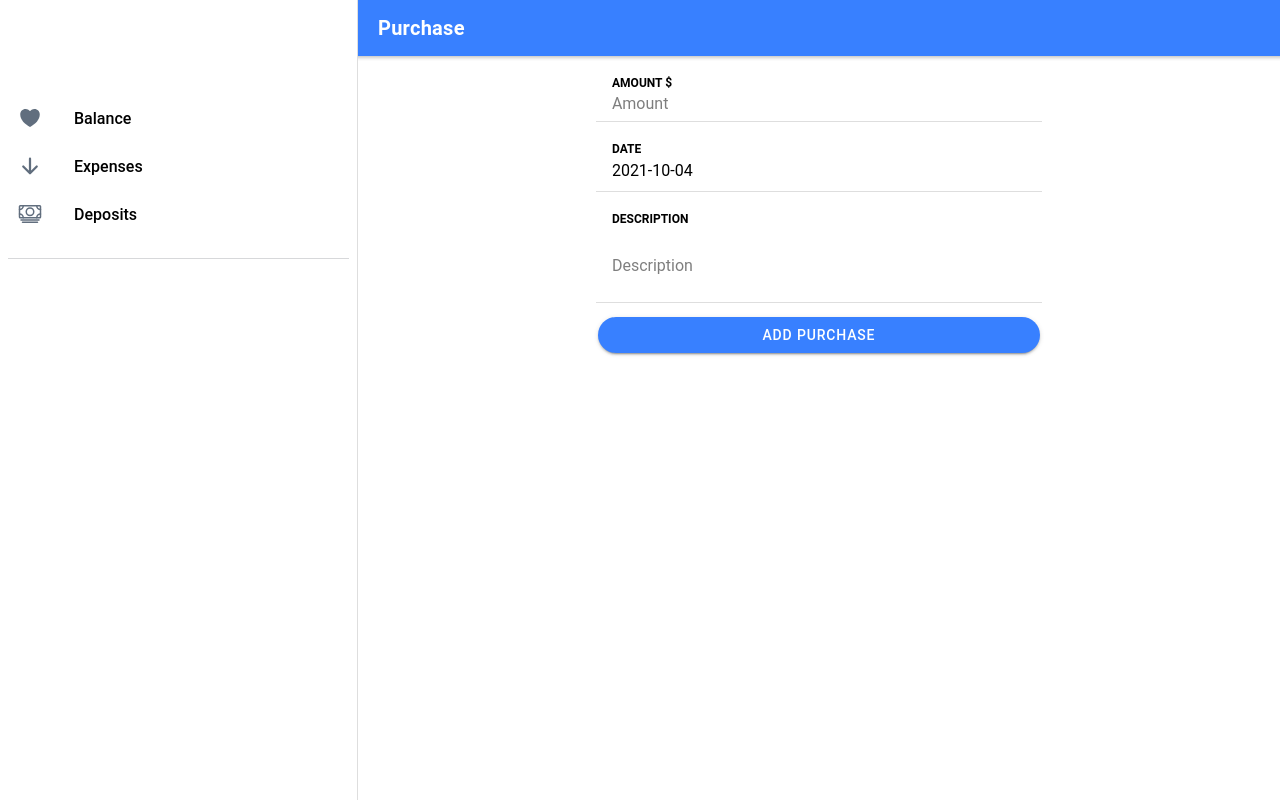
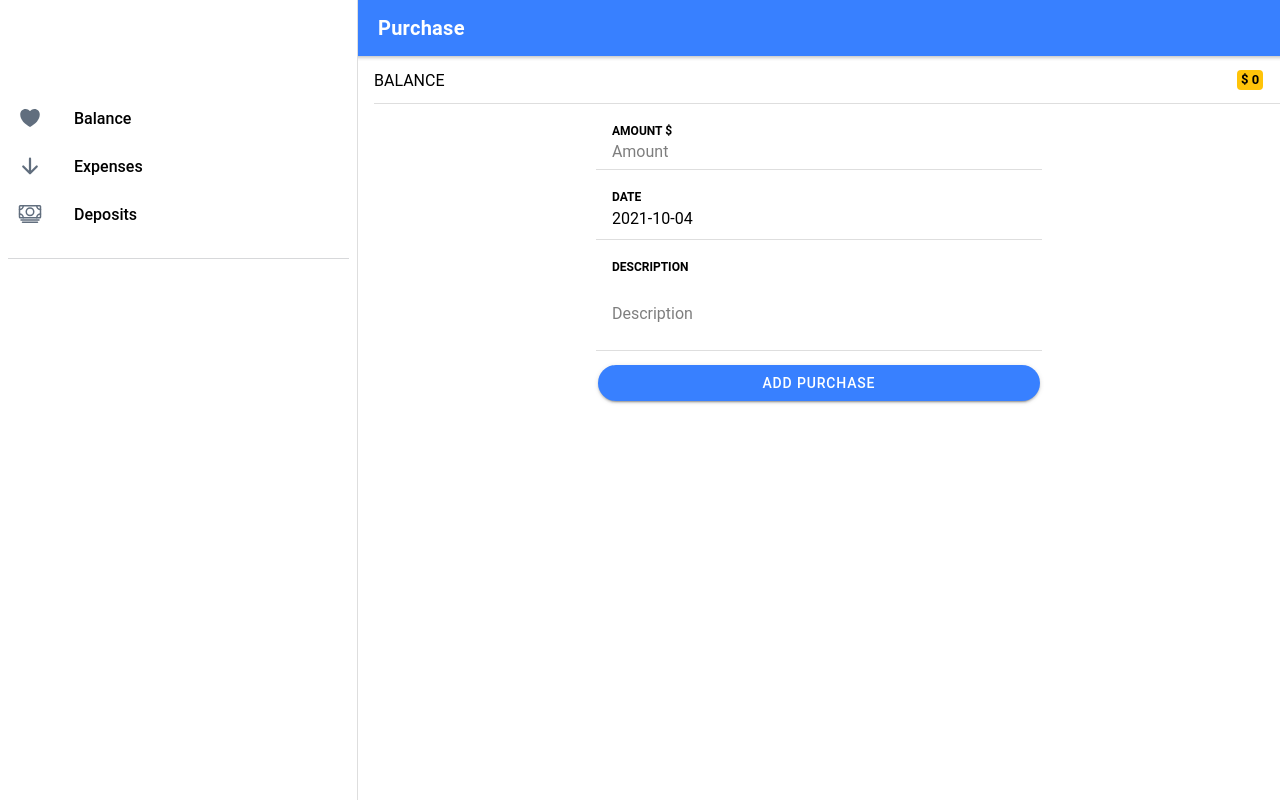
Before and after one commit to Jclavo/-turnover-frontend, a React (Create React App) app: page /purchase in a window 1280 px wide. Built offline with nearby package versions, Linux system fonts and the light colour scheme; no server answers.

Commit message:
get user balance

```diff
--- a/src/pages/purchase/purchase/PurchasePage.tsx
+++ b/src/pages/purchase/purchase/PurchasePage.tsx
@@ -1,12 +1,11 @@
 import {
     IonContent, IonHeader, IonPage, IonTitle,
     IonToolbar, IonItem, IonInput, IonLabel, IonRow, IonCol,
-    IonGrid, IonButton, IonAlert, useIonViewDidEnter, IonDatetime, IonTextarea
+    IonGrid, IonButton, IonAlert, useIonViewDidEnter, IonDatetime, IonTextarea, IonBadge
 } from '@ionic/react';
 
 import { RouteComponentProps } from 'react-router';
-import React, { useState, useEffect } from 'react';
-import { useLocation } from 'react-router-dom';
+import React, { useEffect, useState } from 'react';
 import { format } from "date-fns";
 
 //CSS
@@ -18,7 +17,7 @@ import { Purchase } from "../../../interfaces/Purchase";
 
 //Hooks
 import { usePurchaseService } from "../../../hooks/usePurchaseService";
-
+import { useUserService } from "../../../hooks/useUserService";
 
 const PurchasePage: React.FC<RouteComponentProps> = (props) => {
 
@@ -26,10 +25,10 @@ const PurchasePage: React.FC<RouteComponentProps> = (props) => {
     const [messageAlert, setMessageAlert] = useState<string>();
 
     const { purchaseCreate } = usePurchaseService();
+    const { userGetBalance } = useUserService();
 
+    const [balance, setBalance] = useState<number>(0);
     const [purchase, setPurchase] = useState<Purchase>();
-
-
 
     const handleChange = (e: any) => {
 
@@ -42,6 +41,14 @@ const PurchasePage: React.FC<RouteComponentProps> = (props) => {
 
     }
 
+    //useEffect when page loads and selectedDate changes
+    useEffect(() => {
+
+        //get user balance
+        getUserBalance()
+
+    }, [props]);
+
     const create = () => {
 
         purchaseCreate(purchase).then((response: Response) => {
@@ -52,6 +59,17 @@ const PurchasePage: React.FC<RouteComponentProps> = (props) => {
             }
         });
 
+    }
+
+    const getUserBalance = () => {
+
+        userGetBalance().then((response: Response) => {
+            if (response?.status) {
+                setBalance(response?.result)
+            } else {
+                showCustomAlert(response?.message)
+            }
+        });
     }
 
     const showCustomAlert = (message: string) => {
@@ -67,6 +85,11 @@ const PurchasePage: React.FC<RouteComponentProps> = (props) => {
                 </IonToolbar>
             </IonHeader>
             <IonContent>
+
+                <IonItem>
+                    <IonLabel>BALANCE</IonLabel>
+                    <IonBadge slot="end" color="warning">$ {balance}</IonBadge>
+                </IonItem>
 
                 <IonGrid>
                     <IonRow className="ion-align-items-center">
```
